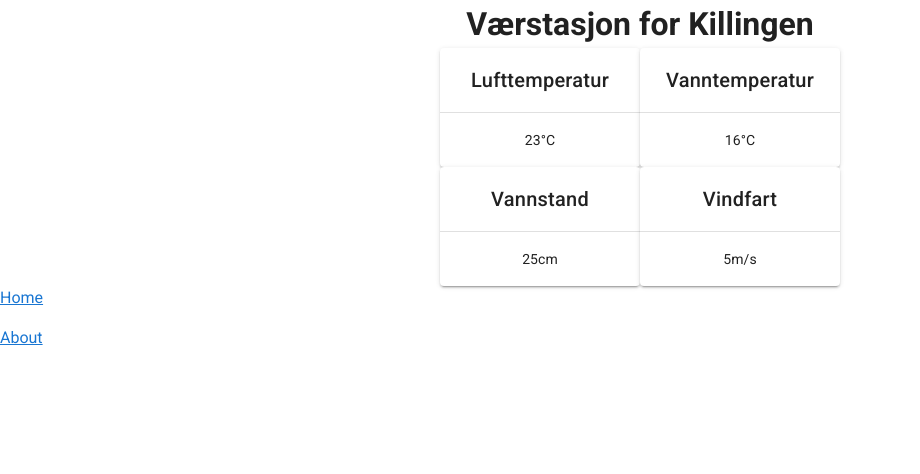
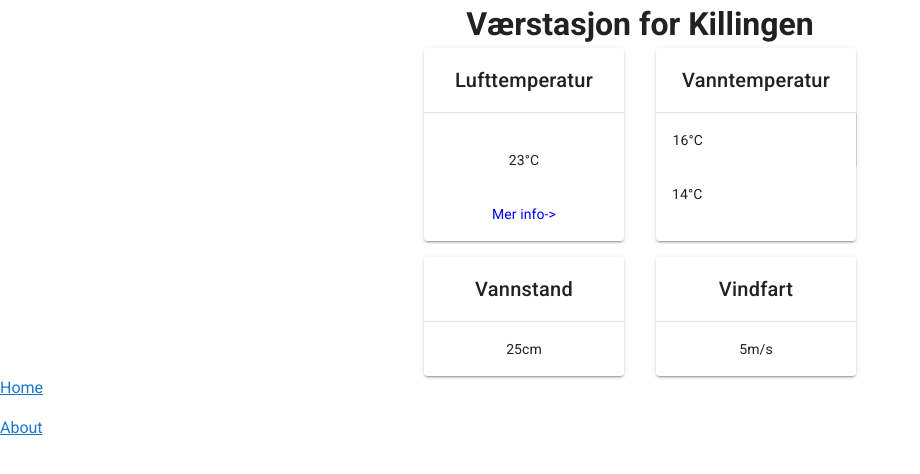
Before and after one commit to tryglang/weatherstation, a Vue app: page / in a window 1280 px wide. Shown: the top 474 px of the page, without its empty margins (0-920 px from the left). Built offline with nearby package versions, Linux system fonts and the light colour scheme.

Commit message:
jobbet mer med kortene

```diff
--- a/src/App.vue
+++ b/src/App.vue
@@ -1,6 +1,7 @@
 <template>
   <v-app>
     <v-main>
+      <h1 class="d-flex justify-center">Værstasjon for Killingen</h1>
       <router-view/>
     </v-main>
   </v-app>
@@ -12,7 +13,7 @@ export default {
   name: 'App',
 
   data: () => ({
-    //
+
   }),
 };
 </script>
--- a/src/components/HovedSide.vue
+++ b/src/components/HovedSide.vue
@@ -1,30 +1,33 @@
 <template>
   <div>
-      <h1 class="d-flex justify-center">Værstasjon for Killingen</h1>
       <div>
-        <div class="d-flex justify-center flex-wrap">
-      <v-card :width="200">
+        <div class="mb-4 d-flex justify-center flex-wrap">
+      <v-card :width="200" class="mr-4">
         <router-link :to="{name: 'LuftTemp'}" style="text-decoration: none; color: inherit;">
           <div>
             <v-card-title class="justify-center">Lufttemperatur</v-card-title>
             <v-divider></v-divider>
-            <v-card-text class="d-flex justify-center">23°C</v-card-text>
+            <v-card-text class="mt-5 d-flex justify-center">23°C</v-card-text>
+            <v-card-text class="link d-flex justify-center">Mer info-></v-card-text> <!-- vet ikke om jeg vil ha med dette eller ikke-->
           </div>
         </router-link>
       </v-card>
 
-      <v-card :width="200">
+      <v-card :width="200" class="ml-4">
         <router-link :to="{name: 'VannTemp'}" style="text-decoration: none; color: inherit;">
         <v-card-title class="justify-center">Vanntemperatur</v-card-title>
         <v-divider></v-divider>
-        <v-card-text class="d-flex justify-center">16°C</v-card-text>
+        <div class="d-flex justify-center flex-wrap">
+        <v-card-text class="d-flex">16°C</v-card-text><!-- se i display-modalene i bacheloren for kanskje eksempel for hvordan disse kan ligge ved siden av hverandre -->
+        <v-divider vertical></v-divider>
+        <v-card-text class="d-flex">14°C</v-card-text>
+        </div>
         </router-link>
       </v-card>
         </div>
 
-    <div class="d-flex justify-center flex-wrap">
-
-      <v-card :width="200">
+    <div class="mt-4 d-flex justify-center flex-wrap">
+      <v-card :width="200" class="mr-4">
         <router-link :to="{name: 'VannStand'}" style="text-decoration: none; color: inherit;">
         <v-card-title class="justify-center">Vannstand</v-card-title>
         <v-divider></v-divider>
@@ -32,14 +35,13 @@
         </router-link>
       </v-card>
 
-      <v-card :width="200">
+      <v-card :width="200" class="ml-4">
         <router-link :to="{name: 'Vind'}" style="text-decoration: none; color: inherit;">
         <v-card-title class="justify-center">Vindfart</v-card-title>
         <v-divider></v-divider>
         <v-card-text class="d-flex justify-center">5m/s</v-card-text>
         </router-link>
       </v-card>
-
     </div>
       </div>
   </div>
@@ -56,4 +58,8 @@ export default {
     text-decoration: none;
     color: #121212;
   }
+
+  .link{
+    color: blue;
+  }
 </style>
```
